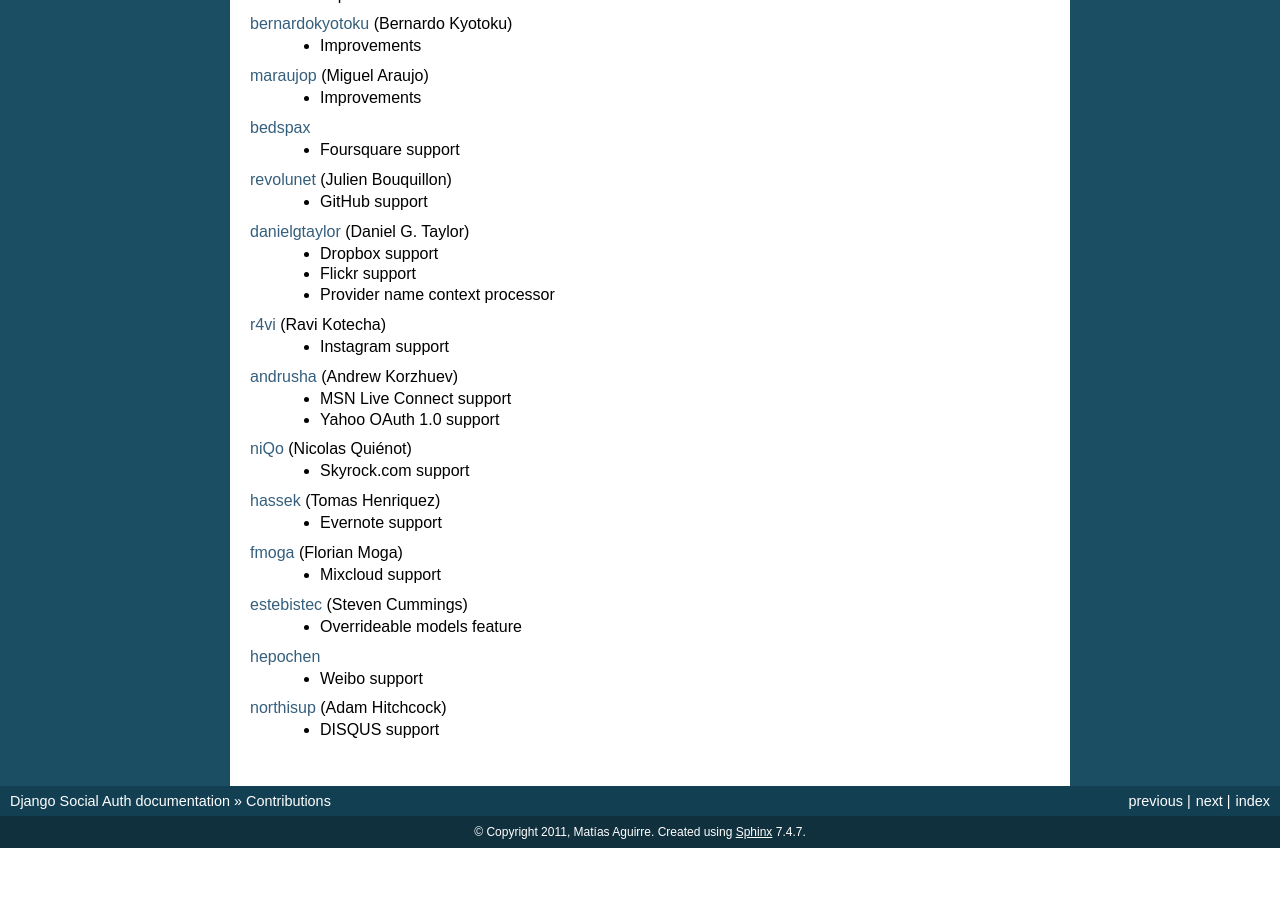
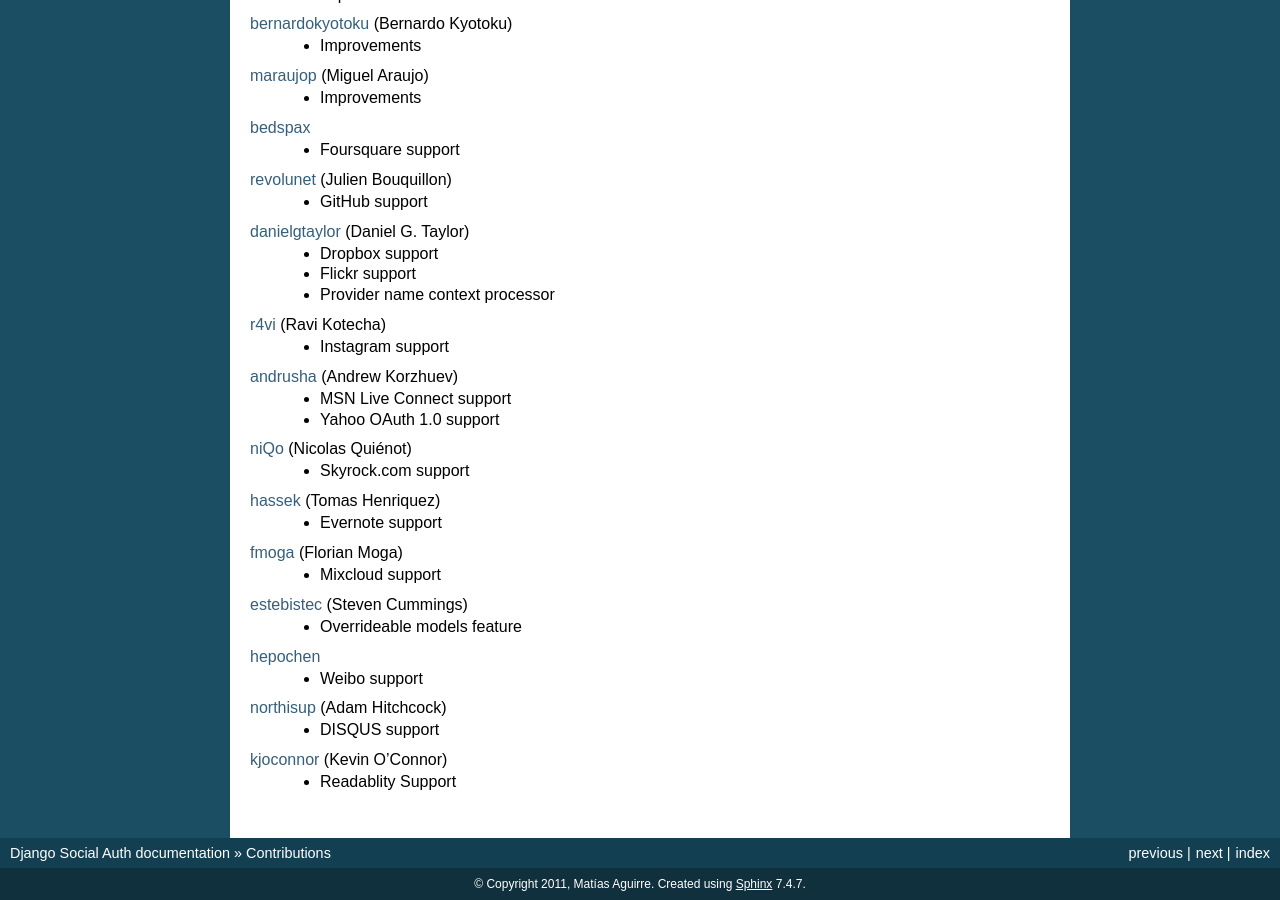
Before and after one commit to devs-cloud/django-social-auth-module, a Sphinx documentation site: the page built from doc/contributions.rst, in a window 1280 px wide and 900 px high, scrolled down 611 px. Built offline with Sphinx 7.4.7, drawn with Linux system fonts in a browser that asks for light colours; pages that are not in the unit, such as notebooks, are missing from menus; before the commit the page ends 1459 px from its top, so only the background shows below that.

Commit message:
Adding myself

```diff
--- a/doc/contributions.rst
+++ b/doc/contributions.rst
@@ -73,6 +73,9 @@
 northisup_ (Adam Hitchcock)
   * DISQUS support
 
+kjoconnor_ (Kevin O'Connor)
+  * Readablity Support
+
 .. _caioariede: https://github.com/caioariede
 .. _krvss: https://github.com/krvss
 .. _jezdez: https://github.com/jezdez
@@ -95,3 +98,4 @@
 .. _estebistec: https://github.com/estebistec
 .. _hepochen: https://github.com/hepochen
 .. _northisup: https://github.com/northisup
+.. _kjoconnor: https://github.com/kjoconnor
```
